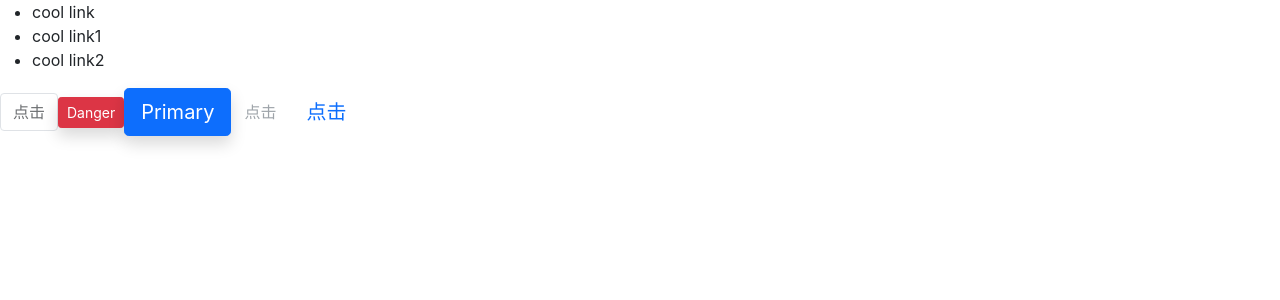
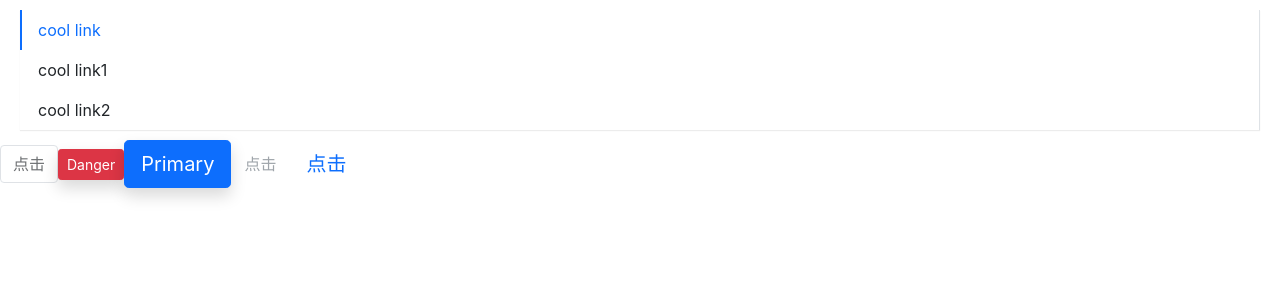
Before and after one commit to sunxiaojie79/component-design, a React (Create React App) app: page / in a window 1280 px wide. Shown: the top 300 px of the page. Built offline with nearby package versions, Linux system fonts and the light colour scheme.

Commit message:
feat:Menu 样式

```diff
--- a/src/App.tsx
+++ b/src/App.tsx
@@ -5,7 +5,7 @@
 function App() {
   return (
     <div className='App'>
-      <Menu defaultIndex={0} onSelect={(index) => alert(index)}>
+      <Menu defaultIndex={0} onSelect={(index) => alert(index)} mode={'vertical'}>
         <MenuItem index={0} disabled>
           cool link
         </MenuItem>
--- /dev/null
+++ b/src/components/Menu/_style.scss
@@ -0,0 +1,39 @@
+.viking-menu {
+  display: flex;
+  flex-wrap: wrap;
+  padding-left: 0;
+  margin-bottom: 30px;
+  list-style: none;
+  border-bottom: $menu-border-width solid $menu-border-color;
+  box-shadow: $menu-box-shadow;
+  >.menu-item {
+    padding: $menu-item-padding-y $menu-item-padding-x;
+    cursor: pointer;
+    transition: $menu-transition;
+    &:hover, &:focus {
+      text-decoration: none;
+    }
+    &.is-disabled {
+      color: $menu-item-disabled-color;
+      pointer-events: none;
+      cursor: default;
+    }
+    &.is-active, &:hover {
+      color: $menu-item-active-color;
+      border-bottom: $menu-item-active-border-width solid $menu-item-active-color;
+    }
+  }
+}
+.menu-vertical {
+  flex-direction: column;
+  border-bottom: 0px;
+  margin: 10px 20px;
+  border-right: $menu-border-width solid $menu-border-color;
+  >.menu-item {
+    border-left: $menu-item-active-border-width solid transparent;
+    &.is-active, &:hover {
+      border-bottom: 0px;
+      border-left: $menu-item-active-border-width solid $menu-item-active-color;
+    }
+  }
+}
--- a/src/components/Menu/menu.tsx
+++ b/src/components/Menu/menu.tsx
@@ -21,7 +21,7 @@
   const { className, mode, style, children, defaultIndex, onSelect } = props
   const [currentActive, setActive] = useState(defaultIndex)
   const classes = classNames('viking-menu', className, {
-    'menu-vertival': mode === 'vertical'
+    'menu-vertical': mode === 'vertical',
   })
   const handleClick = (index: number) => {
     setActive(index)
--- a/src/styles/index.scss
+++ b/src/styles/index.scss
@@ -4,4 +4,6 @@
 
 @import "mixin";
 
-@import "../components/Button/style"
+@import "../components/Button/style";
+
+@import "../components/Menu/style";
```
